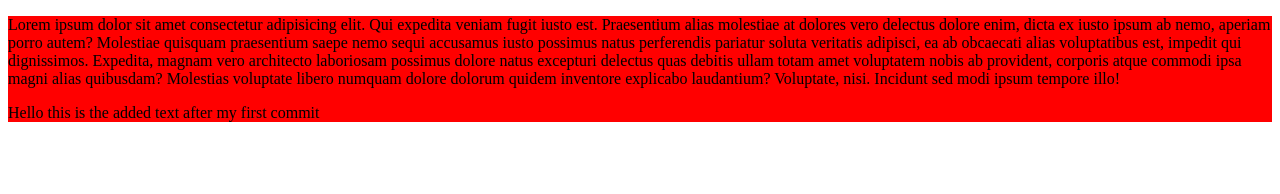
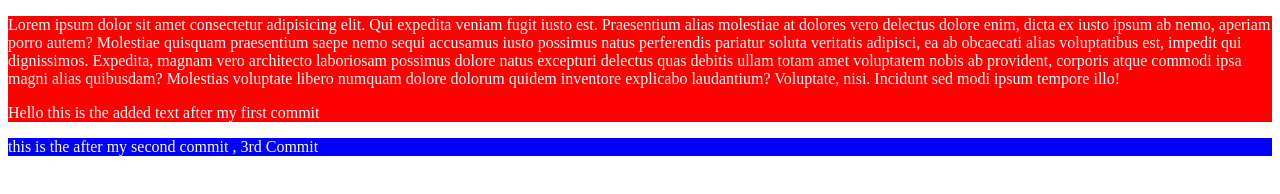
Before and after one commit to SamirJabre/testing, a plain HTML site: page index.html in a window 1280 px wide. Drawn offline with Linux system fonts and the light colour scheme.

Commit message:
second commit

```diff
--- a/index.html
+++ b/index.html
@@ -7,9 +7,12 @@
 </head>
 <body>
 
-<div class="container" style="background-color: red;">
+<div class="container" style="background-color: red; color: white;">
     <p>Lorem ipsum dolor sit amet consectetur adipisicing elit. Qui expedita veniam fugit iusto est. Praesentium alias molestiae at dolores vero delectus dolore enim, dicta ex iusto ipsum ab nemo, aperiam porro autem? Molestiae quisquam praesentium saepe nemo sequi accusamus iusto possimus natus perferendis pariatur soluta veritatis adipisci, ea ab obcaecati alias voluptatibus est, impedit qui dignissimos. Expedita, magnam vero architecto laboriosam possimus dolore natus excepturi delectus quas debitis ullam totam amet voluptatem nobis ab provident, corporis atque commodi ipsa magni alias quibusdam? Molestias voluptate libero numquam dolore dolorum quidem inventore explicabo laudantium? Voluptate, nisi. Incidunt sed modi ipsum tempore illo!</p>
     <p>Hello this is the added text after my first commit</p>
 </div>
+<div class="anotherdiv" style="background-color: blue; color: white;">
+    <p>this is the after my second commit , 3rd Commit </p>
+</div>
 </body>
 </html>
```
